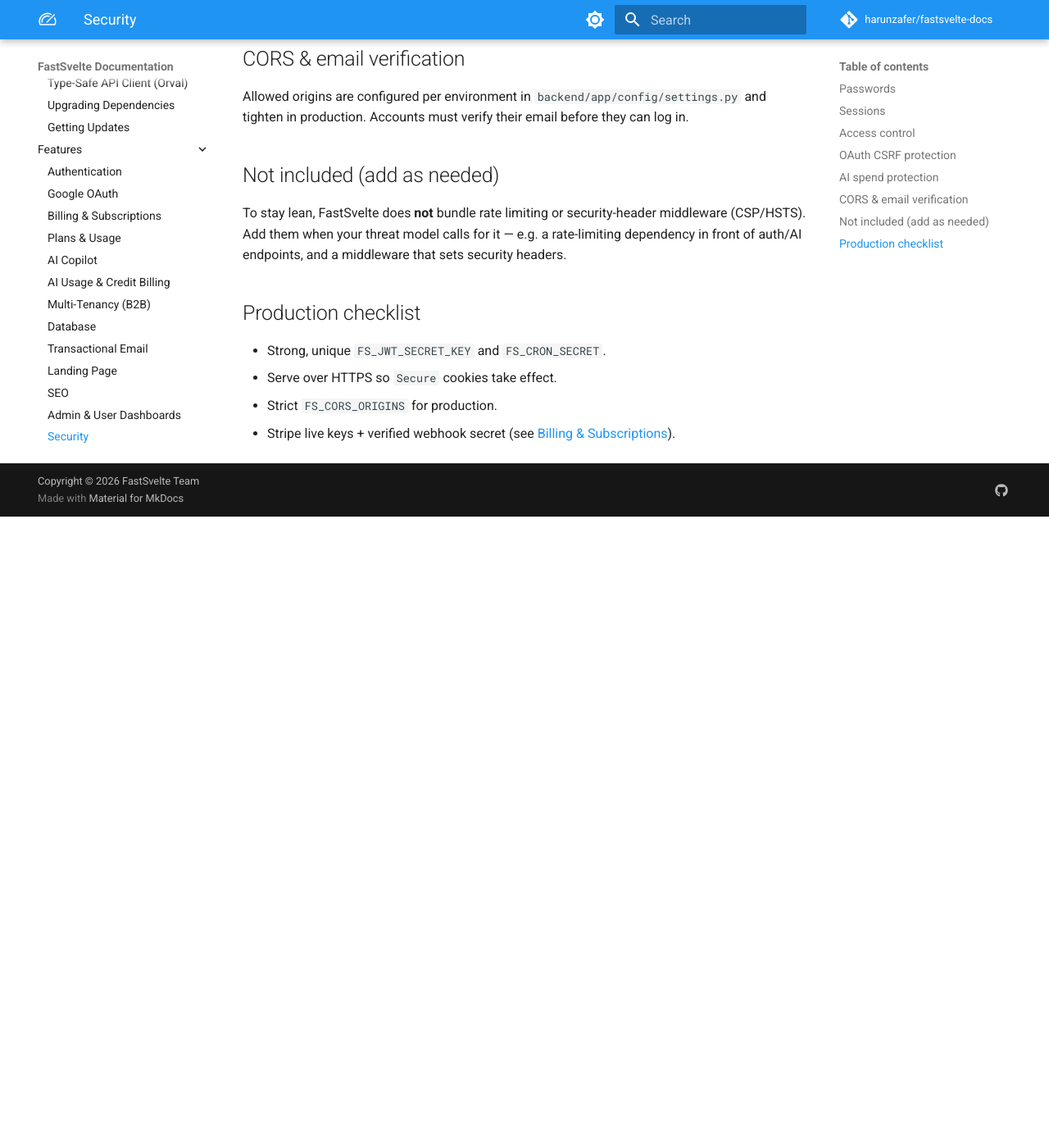
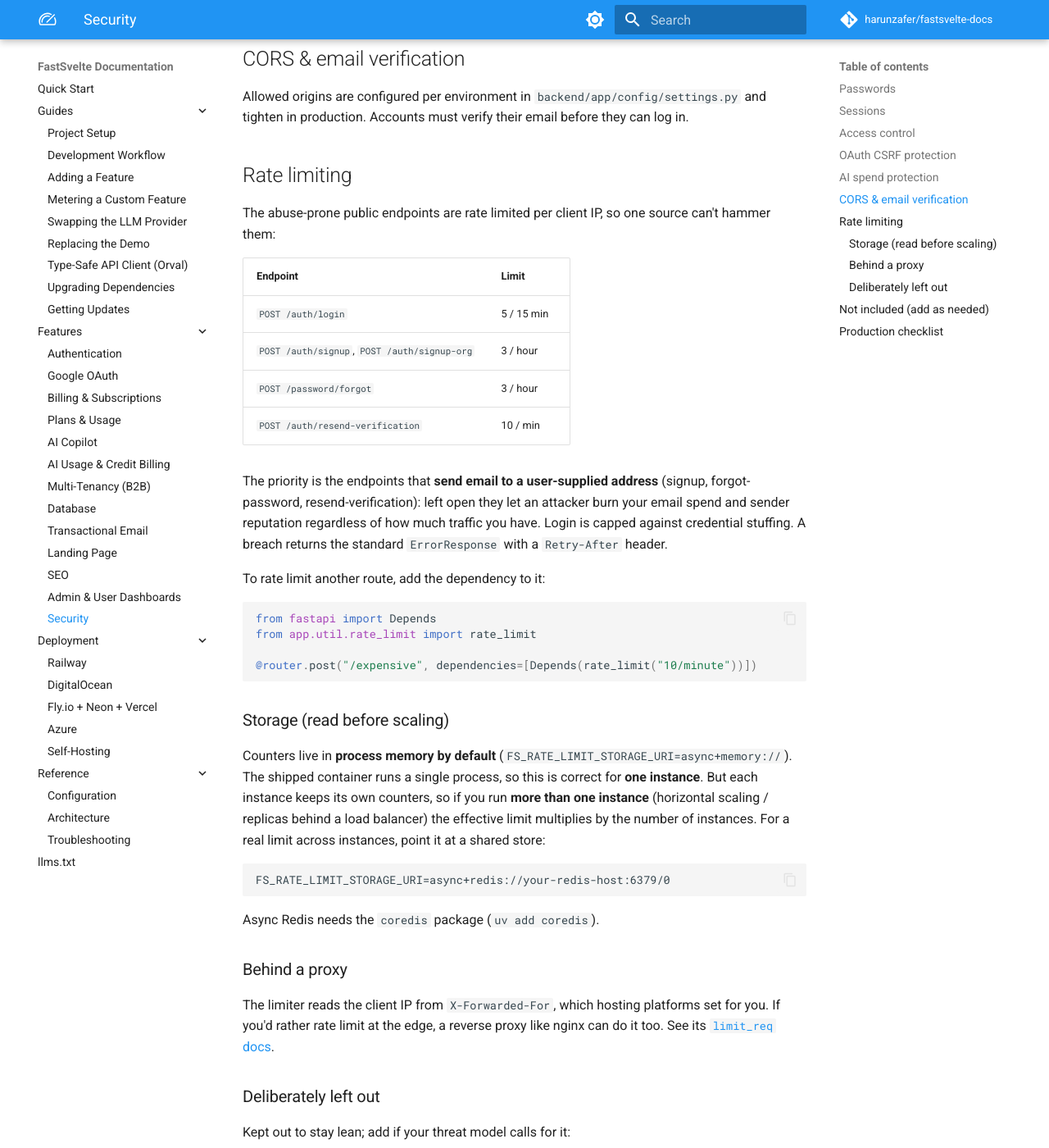
Before and after one commit to harunzafer/fastsvelte-docs, an MkDocs documentation site: the page built from docs/features/security.md, in a window 1280 px wide and 1400 px high, scrolled down 1147 px. Shown: the whole window at 82% size. Built offline with MkDocs 1.6.1 and Material for MkDocs 9.7.7, drawn with Linux system fonts in a browser that asks for light colours; comment, search, counter and statistics services are not loaded; before the commit the page ends 1777 px from its top, so only the background shows below that; some of the changed text lies outside the part shown.

Commit message:
docs: document rate limiting on auth and email endpoints
New Security > Rate limiting section (limits table, storage/scaling knob,
edge-proxy note, deferred enhancements) and a Configuration entry for
FS_RATE_LIMIT_STORAGE_URI. Corrects the old "does not bundle rate limiting" note.

Co-Authored-By: Claude Opus 4.8 <noreply@anthropic.com>

````diff
--- a/docs/features/security.md
+++ b/docs/features/security.md
@@ -1,6 +1,6 @@
 ---
-description: "FastSvelte security defaults — Argon2 password hashing, hashed session tokens, role-based access control, OAuth CSRF protection, AI spend caps, and per-environment cookie and CORS hardening."
-keywords: "fastsvelte security, argon2, session security, rbac, csrf, cors, secure cookies, ai budget cap, saas security"
+description: "FastSvelte security defaults — Argon2 password hashing, hashed session tokens, role-based access control, OAuth CSRF protection, AI spend caps, per-IP rate limiting, and per-environment cookie and CORS hardening."
+keywords: "fastsvelte security, argon2, session security, rbac, csrf, cors, secure cookies, ai budget cap, rate limiting, saas security"
 ---
 
 # Security
@@ -36,9 +36,53 @@ AI usage is **hard-capped by default**: when an organization exhausts its allotm
 
 Allowed origins are configured per environment in `backend/app/config/settings.py` and tighten in production. Accounts must verify their email before they can log in.
 
+## Rate limiting
+
+The abuse-prone public endpoints are rate limited per client IP, so one source can't hammer them:
+
+| Endpoint | Limit |
+|----------|-------|
+| `POST /auth/login` | 5 / 15 min |
+| `POST /auth/signup`, `POST /auth/signup-org` | 3 / hour |
+| `POST /password/forgot` | 3 / hour |
+| `POST /auth/resend-verification` | 10 / min |
+
+The priority is the endpoints that **send email to a user-supplied address** (signup, forgot-password, resend-verification): left open they let an attacker burn your email spend and sender reputation regardless of how much traffic you have. Login is capped against credential stuffing. A breach returns the standard `ErrorResponse` with a `Retry-After` header.
+
+To rate limit another route, add the dependency to it:
+
+```python
+from fastapi import Depends
+from app.util.rate_limit import rate_limit
+
+@router.post("/expensive", dependencies=[Depends(rate_limit("10/minute"))])
+```
+
+### Storage (read before scaling)
+
+Counters live in **process memory by default** (`FS_RATE_LIMIT_STORAGE_URI=async+memory://`). The shipped container runs a single process, so this is correct for **one instance**. But each instance keeps its own counters, so if you run **more than one instance** (horizontal scaling / replicas behind a load balancer) the effective limit multiplies by the number of instances. For a real limit across instances, point it at a shared store:
+
+```
+FS_RATE_LIMIT_STORAGE_URI=async+redis://your-redis-host:6379/0
+```
+
+Async Redis needs the `coredis` package (`uv add coredis`).
+
+### Behind a proxy
+
+The limiter reads the client IP from `X-Forwarded-For`, which hosting platforms set for you. If you'd rather rate limit at the edge, a reverse proxy like nginx can do it too. See its [`limit_req` docs](https://nginx.org/en/docs/http/ngx_http_limit_req_module.html).
+
+### Deliberately left out
+
+Kept out to stay lean; add if your threat model calls for it:
+
+- **Per-account login limiting** (keying login on the target email, not just the IP) defends a distributed attack against one account. Worth adding once you have accounts worth attacking.
+- **The AI endpoint** is authenticated, so it's not a public abuse surface, and it's already hard-capped by the AI spend protection above. It gets no separate HTTP limit.
+- **Reset and verify token endpoints** rely on high-entropy tokens rather than a request limit.
+
 ## Not included (add as needed)
 
-To stay lean, FastSvelte does **not** bundle rate limiting or security-header middleware (CSP/HSTS). Add them when your threat model calls for it — e.g. a rate-limiting dependency in front of auth/AI endpoints, and a middleware that sets security headers.
+To stay lean, FastSvelte does **not** bundle security-header middleware (CSP/HSTS). Add it when your threat model calls for it, e.g. a middleware that sets security headers.
 
 ## Production checklist
 
````
Also changed, not shown: docs/reference/configuration.md (+9 -0 lines).
